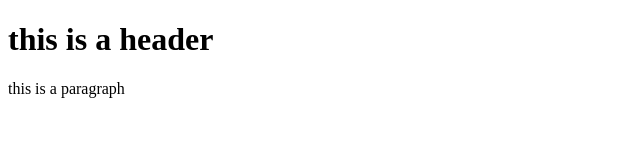
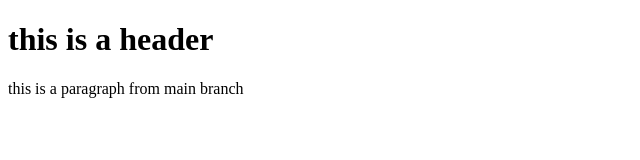
Before and after one commit to sisi-tarak/git-demo, a plain HTML site: page index.html in a window 1280 px wide. Shown: the whole page, without its empty margins (0-640 px from the left). Drawn offline with Linux system fonts and the light colour scheme.

Commit message:
para changed

```diff
--- a/index.html
+++ b/index.html
@@ -7,6 +7,6 @@
 </head>
 <body>
     <h1>this is a header</h1>
-    <p>this is a paragraph</p>
+    <p>this is a paragraph from main branch</p>
 </body>
 </html>
```
